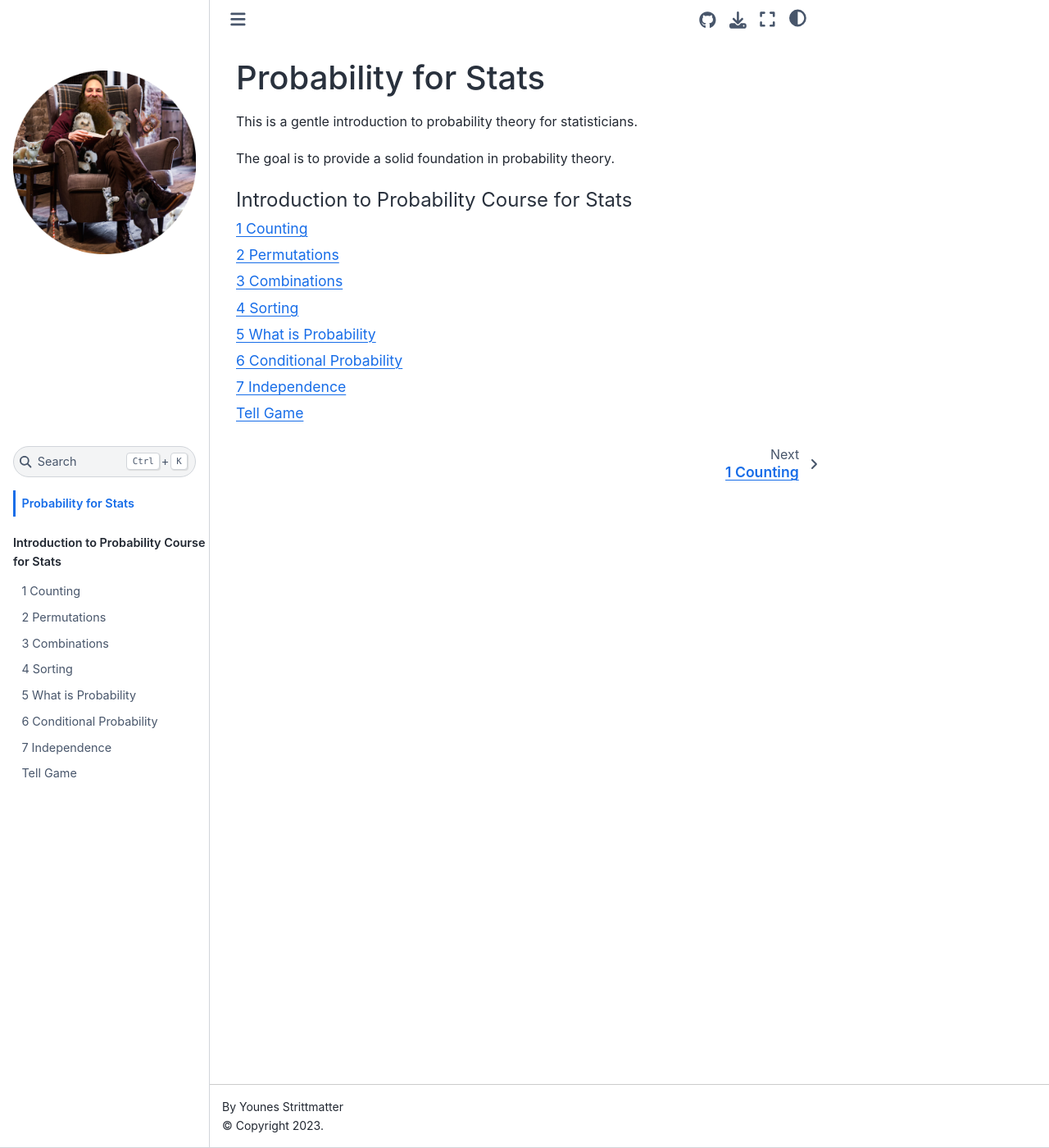
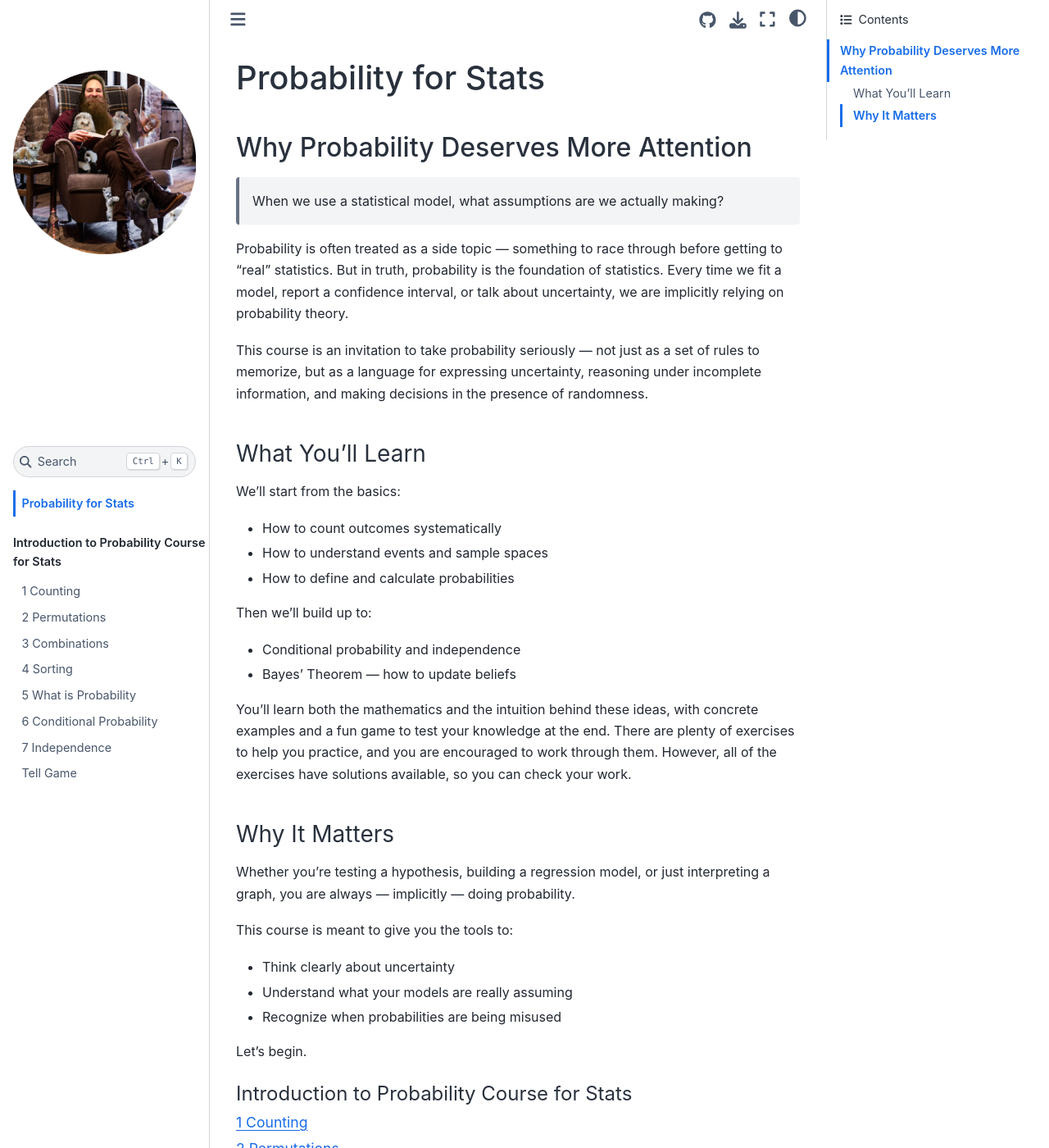
Before and after one commit to younesStrittmatter/504-final, a Jupyter Book: the page built from book/intro.md, in a window 1280 px wide and 1400 px high. Shown: the whole window at 82% size. Built offline with Jupyter Book 1.0.4 settings and Sphinx 7.4.7 and the Sphinx Book theme 1.1.4, drawn with Linux system fonts in a browser that asks for light colours.

Commit message:
init git

````diff
--- a/book/intro.md
+++ b/book/intro.md
@@ -1,8 +1,39 @@
 # Probability for Stats
 
-This is a gentle introduction to probability theory for statisticians.
+## Why Probability Deserves More Attention
+> When we use a statistical model, what assumptions are we actually making?
 
-The goal is to provide a solid foundation in probability theory.
+Probability is often treated as a side topic — something to race through before getting to "real" statistics. But in truth, probability is the foundation of statistics. Every time we fit a model, report a confidence interval, or talk about uncertainty, we are implicitly relying on probability theory.
+
+This course is an invitation to take probability seriously — not just as a set of rules to memorize, but as a language for expressing uncertainty, reasoning under incomplete information, and making decisions in the presence of randomness.
+
+### What You’ll Learn
+
+We’ll start from the basics:
+
+- How to count outcomes systematically
+- How to understand events and sample spaces
+- How to define and calculate probabilities
+
+Then we’ll build up to:
+
+- Conditional probability and independence
+- Bayes’ Theorem — how to update beliefs
+
+You’ll learn both the mathematics and the intuition behind these ideas, with concrete examples and a fun game to test your knowledge at the end.
+There are plenty of exercises to help you practice, and you are encouraged to work through them. However, all of the exercises have solutions available, so you can check your work.
+
+### Why It Matters
+Whether you're testing a hypothesis, building a regression model, or just interpreting a graph, you are always — implicitly — doing probability.
+
+This course is meant to give you the tools to:
+
+- Think clearly about uncertainty
+- Understand what your models are really assuming
+- Recognize when probabilities are being misused
+
+
+Let’s begin.
 
 ```{tableofcontents}
 ```
````
Also changed, not shown: book/content/Tell Game.md (+1 -1 lines), book/_static/tell-game.html (renamed from book/_static/courses/probability/tell-game.html), book/content/4 Sorting.ipynb, book/content/8 Wrap-Up.ipynb (added).
